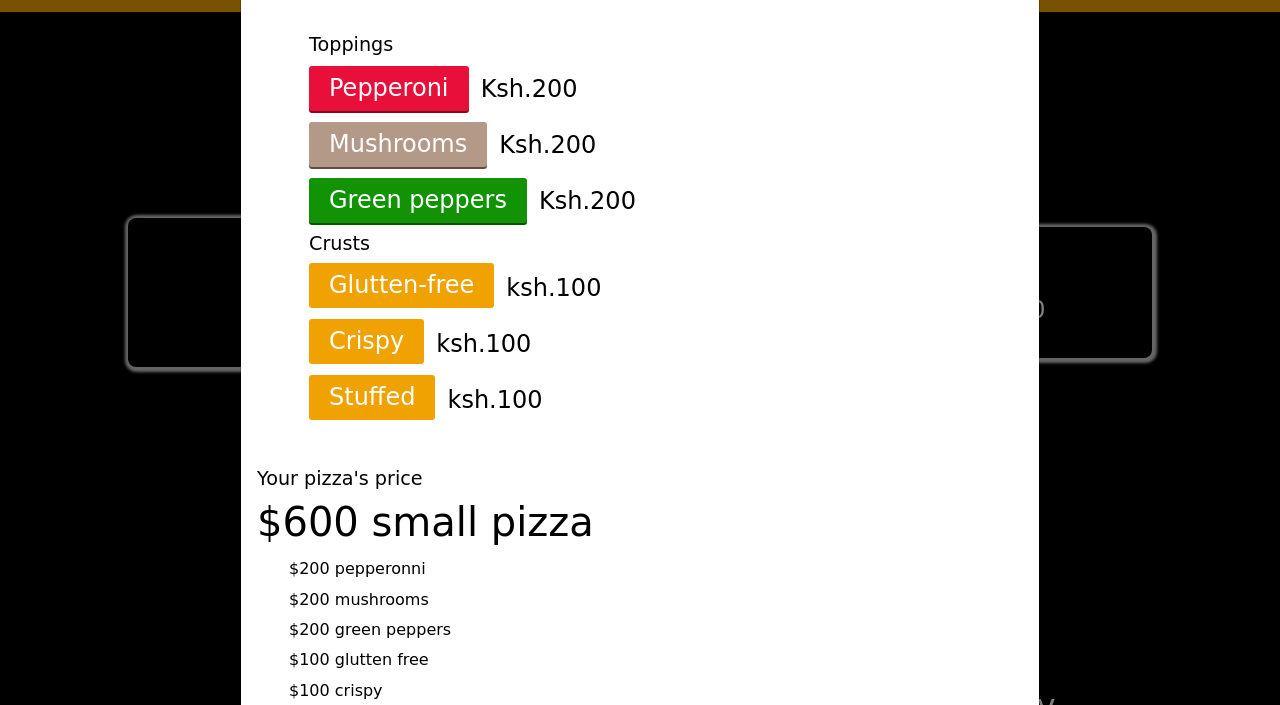
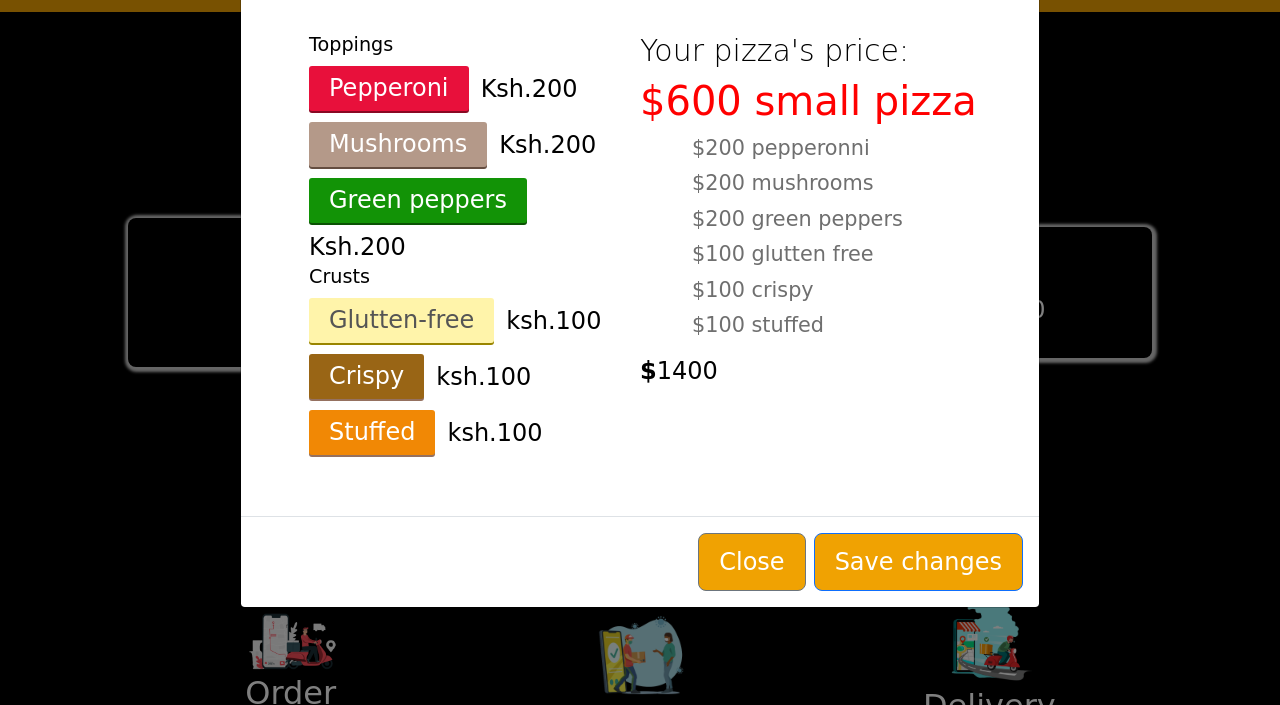
Before and after one commit to RichieOrito/pizza-innit, a plain HTML site: page index.html in a window 1280 px wide. Both pictures are taken after a click on the button 290 px from the left and 1918 px from the top of the page. Shown: the part 1581-2286 px from the top of the page. Drawn offline with nearby package versions, Linux system fonts and the light colour scheme; a web font is replaced by a local one.

Commit message:
This commit styles the toppings btn and prices

```diff
--- a/css/styles.css
+++ b/css/styles.css
@@ -307,14 +307,14 @@ header{
   color: #000000;
   /* text-align: center; */
   line-height: 1.9rem;
-  /* display: grid;
-  grid-template-columns: repeat(2,1fr); */
+  display: grid;
+  grid-template-columns: repeat(2,1fr);
 }
 
-.moda-title{
-  color: #000000;
-}
+ /*gotten inspiration from http://codepen.io/TeshaR/pen/cdugG?editors=110 */
 
+
+/* Toppings and crusts */
 .toppings .btn{
   /* float: left; */
   position: relative;
@@ -414,56 +414,115 @@ header{
   box-shadow: none;
 }
 
-.btn-sauce {
+.btn-glutten-free {
   background: #fff4aa;
   box-shadow: 0 6px #998500;
   color: #555;
 }
 
-.btn-sauce:hover {
+.btn-glutten-free:hover {
   background: #fff088;
   box-shadow: 0 5px #776800;
   color: #555;
 }
 
-.btn-sauce.active {
+.btn-glutten-free.active {
   top: 2px;
   box-shadow: 0 2px #998500;
 }
 
-.btn-sauce.active:hover {
+.btn-glutten-free.active:hover {
   box-shadow: 0 2px #776800;
 }
 
-.btn-sauce:active,
-.btn-sauce.active:active {
+.btn-glutten-free:active,
+.btn-glutten.active-free:active {
   top: 5px;
   box-shadow: none;
 }
 
-.btn-crust {
-  background: #e0d5cf;
-  box-shadow: 0 6px #957160;
-  color: #555;
+.btn-crispy {
+  background: #996515;
+  box-shadow: 0 6px #996515;
+  color: #fff;
 }
 
-.btn-crust:hover {
+.btn-crispy:hover {
   background: #d3c3bb;
   box-shadow: 0 5px #816253;
   color: #555;
 }
 
-.btn-crust.active {
+.btn-crispy.active {
   top: 2px;
   box-shadow: 0 2px #957160;
 }
 
-.btn-crust.active:hover {
+.btn-crispy.active:hover {
   box-shadow: 0 2px #816253;
 }
 
-.btn-crust:active,
-.btn-crust.active:active {
+.btn-crispy:active,
+.btn-crispy.active:active {
   top: 5px;
   box-shadow: none;
 }
+
+.btn-stuffed {
+  background: #F18805;
+  box-shadow: 0 6px #957160;
+  color: #fff;
+}
+
+.btn-stuffed:hover {
+  background: #d3c3bb;
+  box-shadow: 0 5px #816253;
+  color: #555;
+}
+
+.btn-stuffed.active {
+  top: 2px;
+  box-shadow: 0 2px #957160;
+}
+
+.btn-stuffed.active:hover {
+  box-shadow: 0 2px #816253;
+}
+
+.btn-stuffed:active,
+.btn-stuffed.active:active {
+  top: 5px;
+  box-shadow: none;
+}
+
+/* Price */
+
+.price {
+  right: 0;
+}
+
+.price h2 {
+  font-size: 30px;
+  font-weight: 300;
+  margin-top: 20px;
+}
+
+.price h2:after {
+  content: ':';
+}
+
+.price h1{
+  color: red;
+}
+
+.price li{
+  margin: 5px 20px 0;
+  color:#6f6f6f;
+  font-size: 1.3rem;
+}
+
+.price strong{
+  font-size: 1.5rem;
+  display: block;
+  margin-top: 1rem;
+}
```
